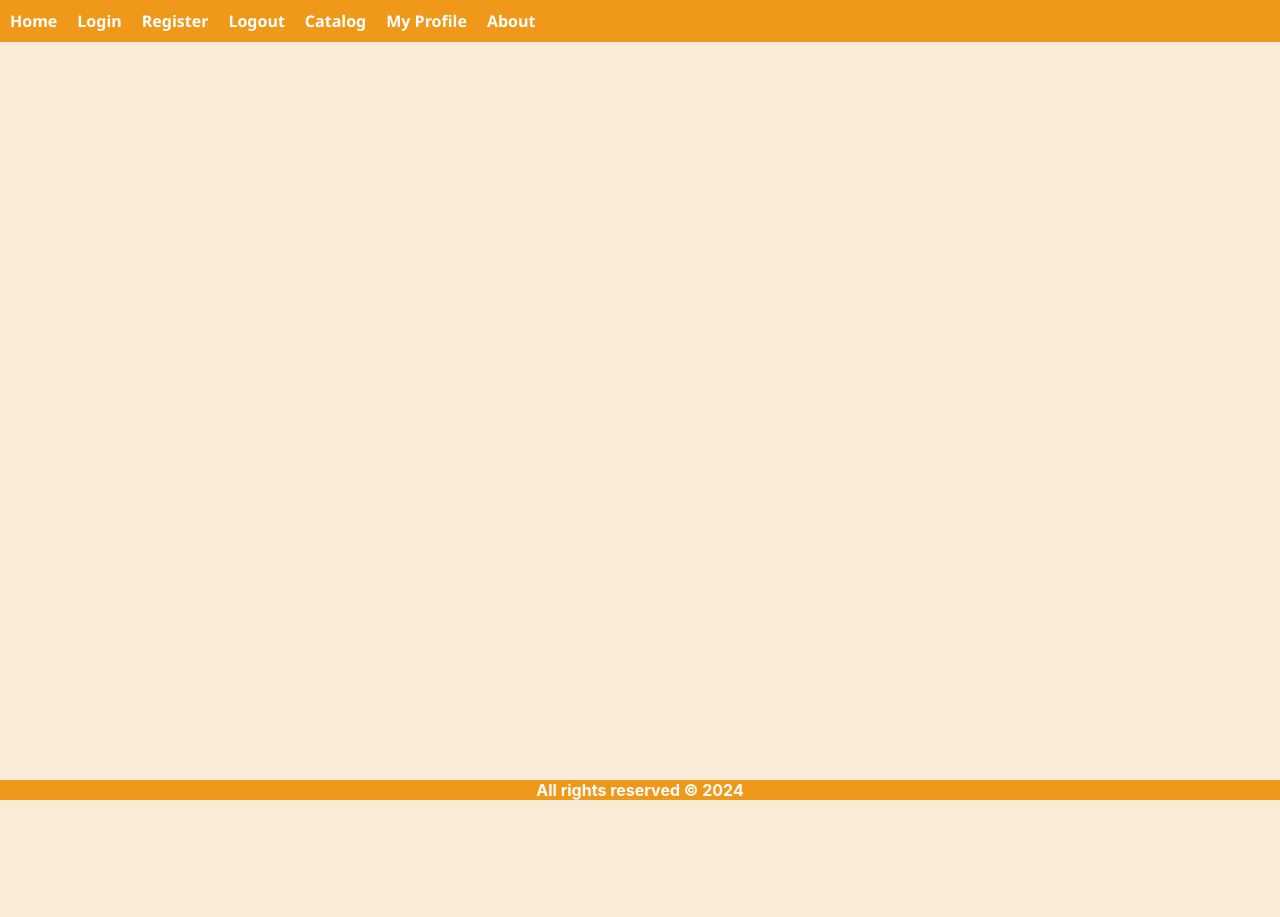
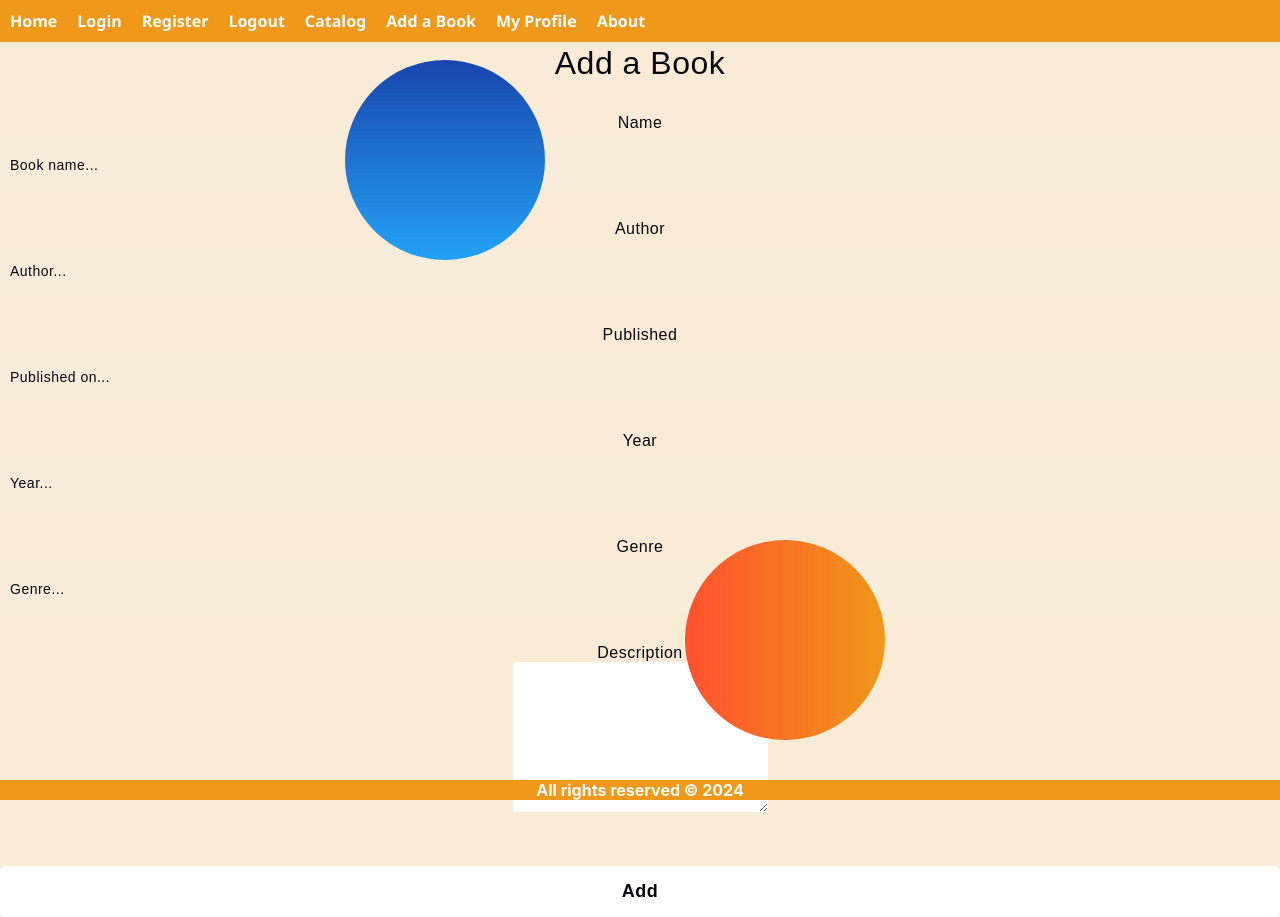
Before and after one commit to EmilPopovski24/TheNovelClub, a React (Create React App) app in the folder thenovelclub/: page /add-book in a window 1280 px wide. Before the commit the page ends 800 px from the top, so only its background shows below. Built offline with nearby package versions, Linux system fonts and the light colour scheme; no server answers.

Commit message:
adding AddBook

```diff
--- a/thenovelclub/src/App.js
+++ b/thenovelclub/src/App.js
@@ -10,6 +10,7 @@ import * as bookService from './services/bookService';
 import './App.css';
 import { Catalog } from './components/Catalog/Catalog';
 import { BookInfo } from './components/BookInfo/BookInfo';
+import { AddBook } from './components/AddBook.js/AddBook';
 
 function App() {
 
@@ -20,7 +21,11 @@ function App() {
             .then(result => {
                 setBooks(result);
             })
-    },[])
+    },[]);
+
+    // const onAddBookSubmit = (bookData) => {
+
+    // }
 
      return (
         <div className="App">
@@ -33,6 +38,7 @@ function App() {
                     <Route path='/logout' element={<Logout />} />
                     <Route path='/catalog' element={<Catalog books={books}/>} />
                     <Route path='/catalog/:bookId' element={<BookInfo />} />
+                    <Route path='/add-book' element={<AddBook />} />
                 </Routes>
             </div>
       < Footer />
--- /dev/null
+++ b/thenovelclub/src/components/AddBook.js/AddBook.js
@@ -0,0 +1,38 @@
+
+
+export const AddBook = () => {
+    return (
+        <>
+        <div className="background">
+            <div className="shape"></div>
+            <div className="shape"></div>
+        </div>
+        <form className="addBook-form">
+            <h3>Add a Book</h3>
+
+            <label htmlFor="name">Name</label>
+            <input type="text" placeholder="Book name..." id="name" />
+
+            <label htmlFor="author">Author</label>
+            <input type="author" placeholder="Author..." id="author" />
+
+            <label htmlFor="published">Published</label>
+            <input type="published" placeholder="Published on..." id="published" />
+
+            <label htmlFor="year">Year</label>
+            <input type="year" placeholder="Year..." id="year" />
+
+            <label htmlFor="genre">Genre</label>
+            <input type="genre" placeholder="Genre..." id="genre" />
+
+            <label htmlFor="description">Description</label>
+            <textarea name="description" id="description" cols="30" rows="10" ></textarea>
+
+
+            <button>Add</button>
+
+        </form>
+        </>
+
+    )
+}
--- a/thenovelclub/src/components/Header/Header.js
+++ b/thenovelclub/src/components/Header/Header.js
@@ -10,6 +10,7 @@ export const Header = () => {
                 <li className="header-parameter"><Link to='/register'>Register</Link></li>
                 <li className="header-parameter"><Link to='/logout'>Logout</Link></li>
                 <li className="header-parameter"><Link to='/catalog'>Catalog</Link></li>
+                <li className="header-parameter"><Link to='/add-book'>Add a Book</Link></li>
                 <li className="header-parameter"><Link to='/profile'>My Profile</Link></li>
                 <li className="header-parameter"><Link to='/about'>About</Link></li>
             </ul>
```
Also changed, not shown: thenovelclub/src/components/AddBook.js/AddBook.css (added).
